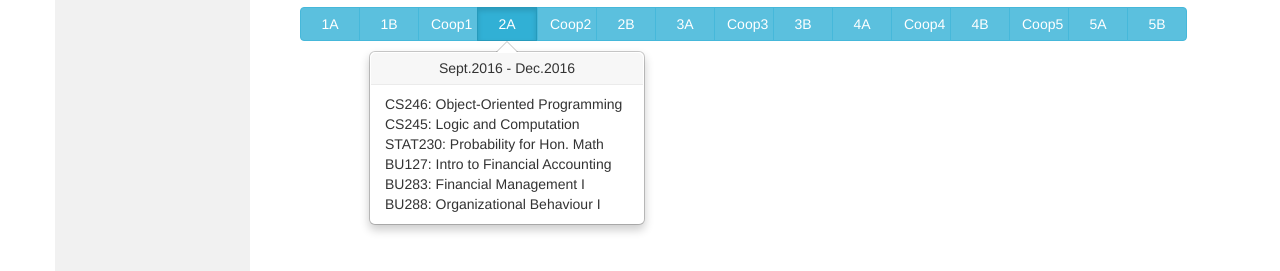
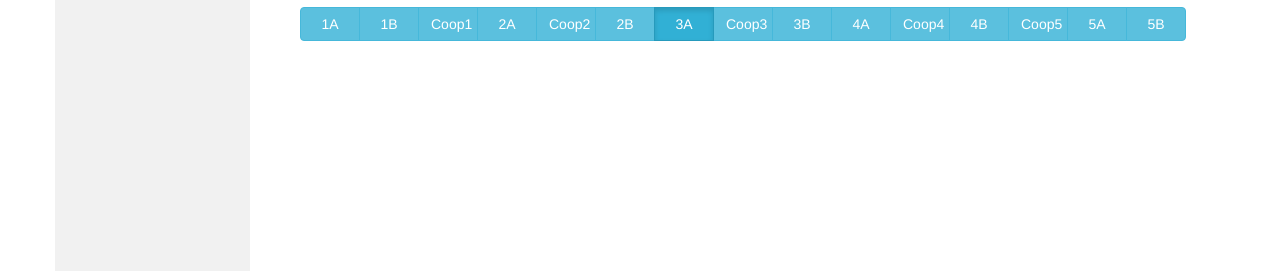
Before and after one commit to yihanw/Personal-Website, a plain HTML site: page html_files/resume-education.html in a window 1280 px wide. Shown: the part 376-647 px from the top of the page. Drawn offline with nearby package versions, Linux system fonts and the light colour scheme; some packages are replaced by stand-ins of ours.

Commit message:
Update resume-education.html

```diff
--- a/html_files/resume-education.html
+++ b/html_files/resume-education.html
@@ -93,15 +93,17 @@
 						Math138: Calculus 2 for Hon. Math BU121: Functional Areas of Org. ECON140: Macroeconomics SPCOM100: Interpersonal Comm. PD01: Co-op Fundamentals">1B</a>
 						<a tabindex="0" class="btn btn-info" data-toggle="popover" data-trigger="focus" data-placement="bottom"
 						title="May 2016 - Aug.2016" data-content="IHS: Software Engieering in Test PD02: Critical Reflection">Coop1</a>
-						<a tabindex="0" class="btn btn-info active 2A" data-toggle="popover" data-trigger="focus" data-placement="bottom"
+						<a tabindex="0" class="btn btn-info" data-toggle="popover" data-trigger="focus" data-placement="bottom"
 						title="Sept.2016 - Dec.2016" data-content="CS246: Object-Oriented Programming CS245: Logic and Computation
 						STAT230: Probability for Hon. Math BU127: Intro to Financial Accounting BU283: Financial Management I BU288: Organizational Behaviour I">2A</a>
 						<a tabindex="0" class="btn btn-info" data-toggle="popover" data-trigger="focus" data-placement="bottom"
-						data-content="Jan.2017 - Apr.2017">Coop2</a>
+						title="Jan.2017 - Apr.2017" data-content="Blackberry: core os software developer">Coop2</a>
 						<a tabindex="0" class="btn btn-info" data-toggle="popover" data-trigger="focus" data-placement="bottom"
-						data-content="May 2017 - Aug.2017">2B</a>
-						<a tabindex="0" class="btn btn-info" data-toggle="popover" data-trigger="focus" data-placement="bottom"
-						data-content="Sept.2017 - Dec.2017">3A</a>
+						title="May 2017 - Aug.2017" data-content="CS241: Sequential Progromming CS245: Logic and Computation
+						CS251: Computer Organization BU247: Managerial Accounting I BU231: Business Law">2B</a>
+						<a tabindex="0" class="btn btn-info 3A active" data-toggle="popover" data-trigger="focus" data-placement="bottom"
+						title="Sept.2017 - Dec.2017" data-content="CS240: Algorithm & Data Structures CS349: User Interface (elective) MATH239: Intro to Combinatorics
+						BU393: Financial Management II BU354: Human Resources mngmt BU352: Intro to Marketing">3A</a>
 						<a tabindex="0" class="btn btn-info" data-toggle="popover" data-trigger="focus" data-placement="bottom"
 						data-content="Jan.2018 - Apr.2018">Coop3</a>
 						<a tabindex="0" class="btn btn-info" data-toggle="popover" data-trigger="focus" data-placement="bottom"
```
